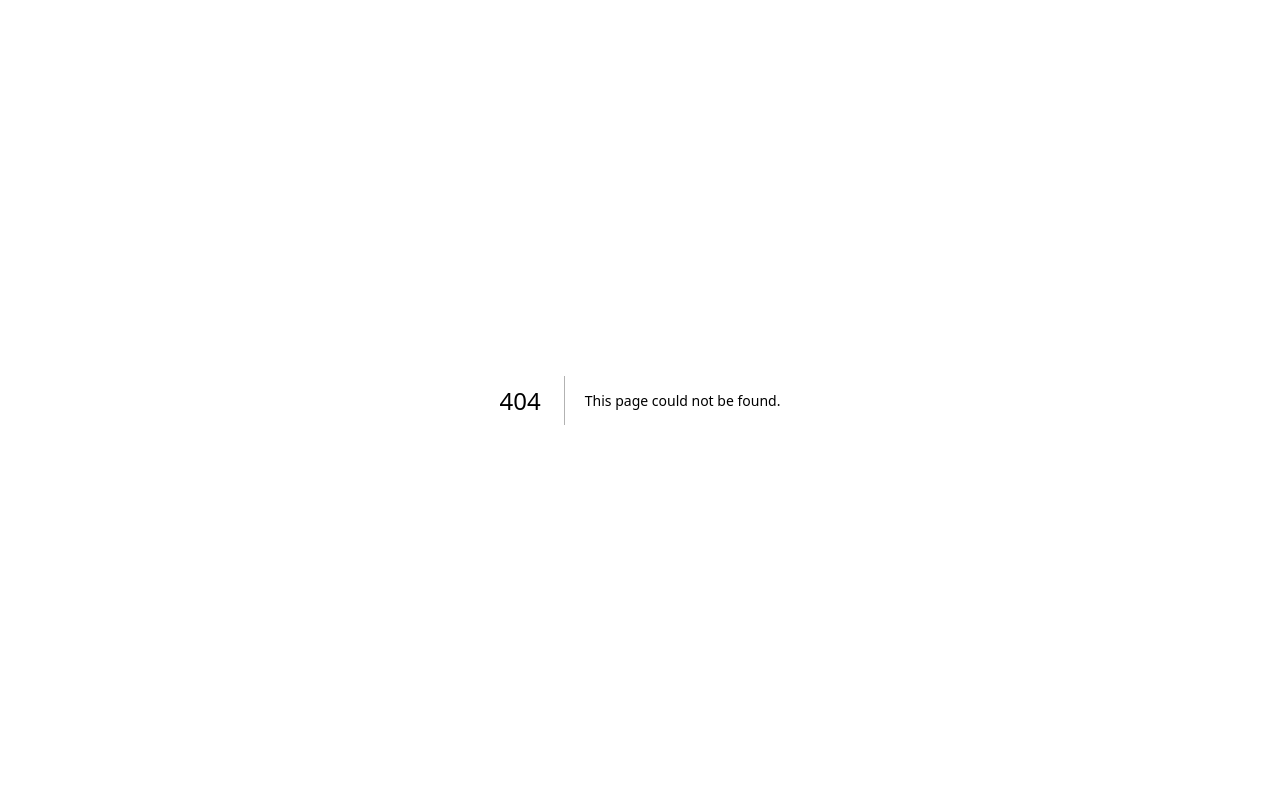
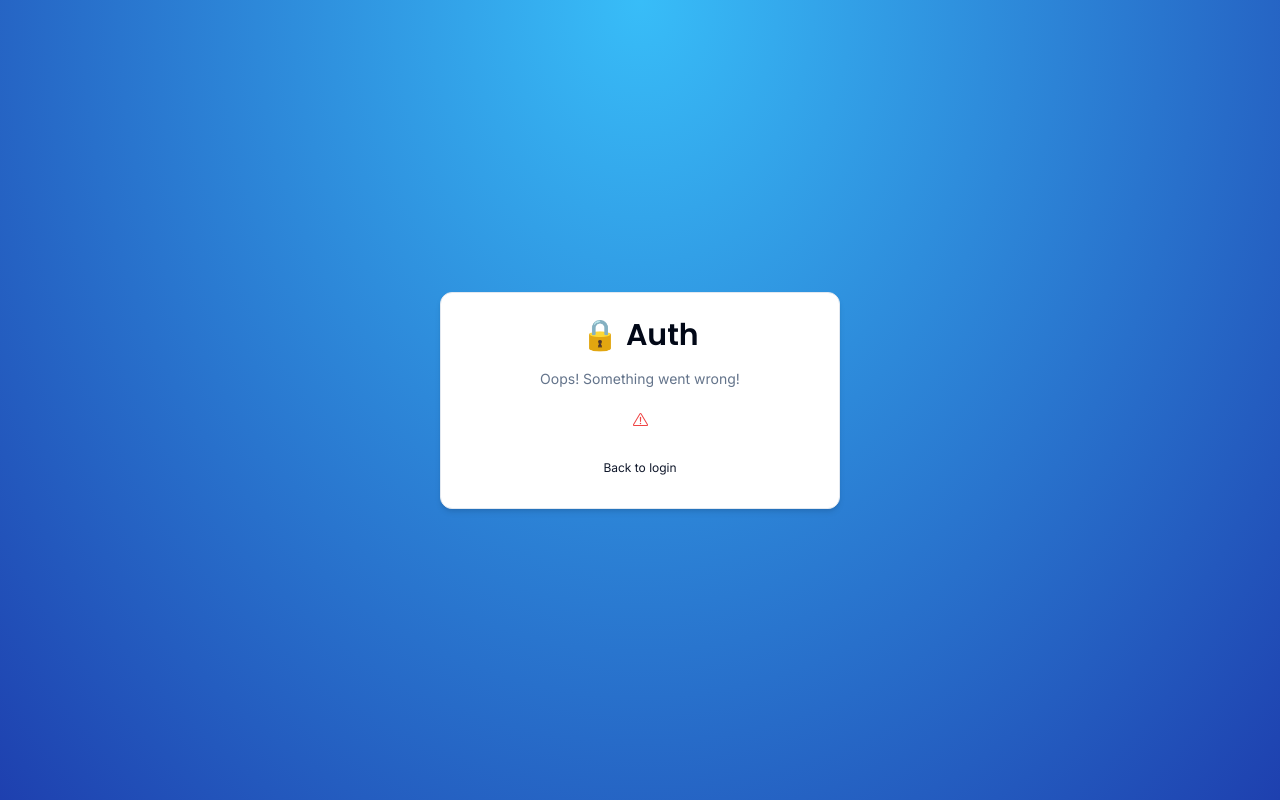
Before and after one commit to mawaisdev/next-auth, a Next.js app: page /error in a window 1280 px wide. Before the commit this address had no page. Built offline with nearby package versions, Linux system fonts and the light colour scheme.

Commit message:
Added Custom Error Page for Auth

```diff
--- /dev/null
+++ b/app/(auth)/error/page.tsx
@@ -0,0 +1,7 @@
+import { ErrorCard } from '@/components/auth/error-card'
+
+const AuthErrorPage = () => {
+  return <ErrorCard />
+}
+
+export default AuthErrorPage
--- a/auth.ts
+++ b/auth.ts
@@ -13,6 +13,10 @@
   signIn,
   signOut,
 } = NextAuth({
+  pages: {
+    signIn: '/login',
+    error: '/error',
+  },
   events: {
     async linkAccount({ user }) {
       await db.user.update({
--- /dev/null
+++ b/components/auth/error-card.tsx
@@ -0,0 +1,16 @@
+import { CardWrapper } from '@/components/auth/card-wrapper'
+import { ExclamationTriangleIcon } from '@radix-ui/react-icons'
+
+export const ErrorCard = () => {
+  return (
+    <CardWrapper
+      headerLabel='Oops! Something went wrong!'
+      backButtonHref='/login'
+      backButtonLabel='Back to login'
+    >
+      <div className='w-full flex justify-center items-center'>
+        <ExclamationTriangleIcon className='text-destructive' />
+      </div>
+    </CardWrapper>
+  )
+}
--- a/components/auth/login-form.tsx
+++ b/components/auth/login-form.tsx
@@ -6,6 +6,7 @@
 
 import { useTransition } from 'react'
 import { useForm } from 'react-hook-form'
+import { useSearchParams } from 'next/navigation'
 import { zodResolver } from '@hookform/resolvers/zod'
 
 import { LoginSchema } from '@/schemas'
@@ -27,6 +28,11 @@
 import { login } from '@/actions/login'
 
 export const LoginForm = () => {
+  const searchParams = useSearchParams()
+  const urlError =
+    searchParams.get('error') === 'OAuthAccountNotLinked'
+      ? 'Email already in use with an other provider!'
+      : ''
   const [error, setError] = useState<string | undefined>('')
   const [success, setSuccess] = useState<string | undefined>('')
   const [isPending, startTransition] = useTransition()
@@ -42,10 +48,11 @@
   const onSubmit = async (values: z.infer<typeof LoginSchema>) => {
     setSuccess('')
     setError('')
-    startTransition(async () => {
-      const { success, error } = await login(values)
-      if (success) setSuccess(success)
-      if (error) setError(error)
+    startTransition(async (): Promise<void> => {
+      const data = await login(values)
+      if (data?.error) setError(error)
+      // Add when we add 2FA
+      // if (success) setSuccess(success)
     })
   }
 
@@ -97,7 +104,7 @@
               )}
             />
           </div>
-          <FormError message={error} />
+          <FormError message={error || urlError} />
           <FormSuccess message={success} />
           <Button type='submit' className='w-full' disabled={isPending}>
             Login
--- a/routes.ts
+++ b/routes.ts
@@ -10,7 +10,7 @@
  * These routes will redirect the logged in user's to /settings
  * @type {string[]}
  */
-export const AuthRoutes = ['/login', '/register']
+export const AuthRoutes = ['/login', '/register', '/error']
 
 /**
  * Prefix for api authentication route
```
